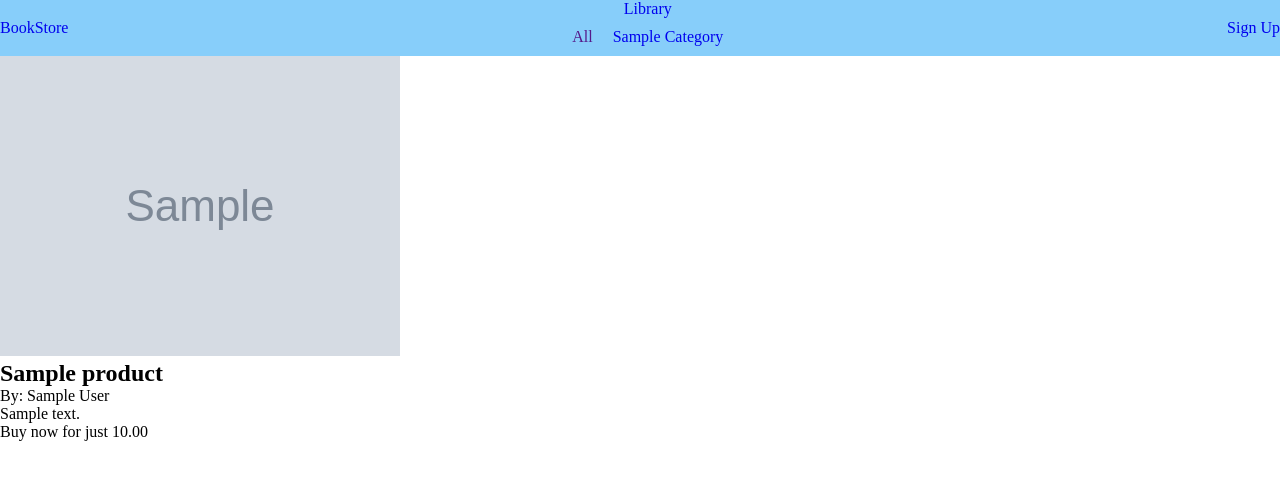
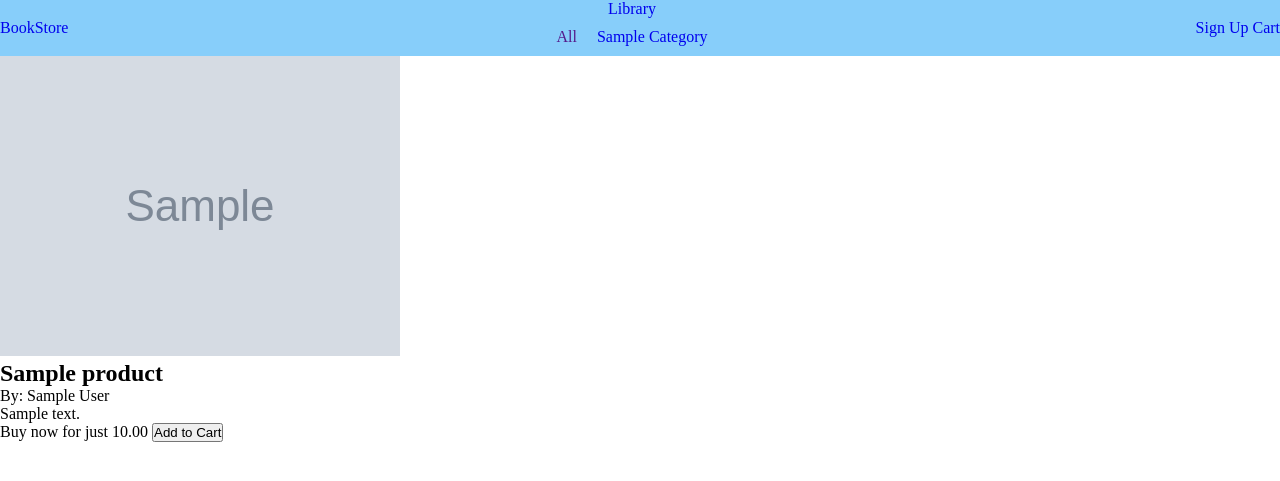
Before and after one commit to masroor47/django-ecommerce, a Django app: a page that uses templates/store/base.html in a window 1280 px wide. Shown: the top 481 px of the page. Run offline with Django 4.2, Linux system fonts and the light colour scheme; tables that the repository leaves empty hold one stand-in row (values such as "Sample post"); grey boxes marked "Sample" are stand-in pictures.

Commit message:
add ajax to send request, add to cart functionality

```diff
--- a/cart/cart.py
+++ b/cart/cart.py
@@ -11,3 +11,13 @@ class Cart():
         if 'skey' not in request.session:
             cart = self.session['skey'] = {}
         self.cart = cart
+
+
+    def add(self, product):
+
+        product_id = product.id
+
+        if product_id not in self.cart:
+            self.cart[product_id] = {'price': str(product.price)}
+
+        self.session.modified = True
--- a/cart/urls.py
+++ b/cart/urls.py
@@ -5,4 +5,5 @@ app_name = 'cart'
 
 urlpatterns = [
     path('', views.cart_summary, name='cart_summary'),
+    path('add/', views.cart_add, name='cart_add')
 ]
--- a/templates/store/base.html
+++ b/templates/store/base.html
@@ -27,7 +27,10 @@
                 </ul>
             </ul>
         </nav>
-        <a href="#">Sign Up</a>
+        <div>
+            <a href="#">Sign Up</a>
+            <a href="{% url 'cart:cart_summary' %}">Cart</a>
+        </div>
     </header>
 
 
--- a/templates/store/single.html
+++ b/templates/store/single.html
@@ -12,6 +12,27 @@
         <span>By: {{ product.author }}</span>
         <p>{{ product.description }}</p>
         <span>Buy now for just {{ product.price }}</span>
+        <button type="button" id="add-button" value="{{product.id}}">Add to Cart</button>
     </div>
 
+<script>
+    $(document).on('click', '#add-button', function (e) {
+        e.preventDefault();
+        $.ajax({
+            type: 'POST',
+            url: '{% url "cart:cart_add" %}',
+            data: {
+                productid: $('#add-button').val(),
+                csrfmiddlewaretoken: "{{csrf_token}}",
+                action: 'post'
+            },
+
+            success: function (json) {
+
+            },
+            error: function(xhr, errmsg, err) {}
+        });
+    })
+</script>
+
 {% endblock %}
```
Also changed, not shown: cart/views.py (+17 -1 lines), cart/basket.py (deleted).
